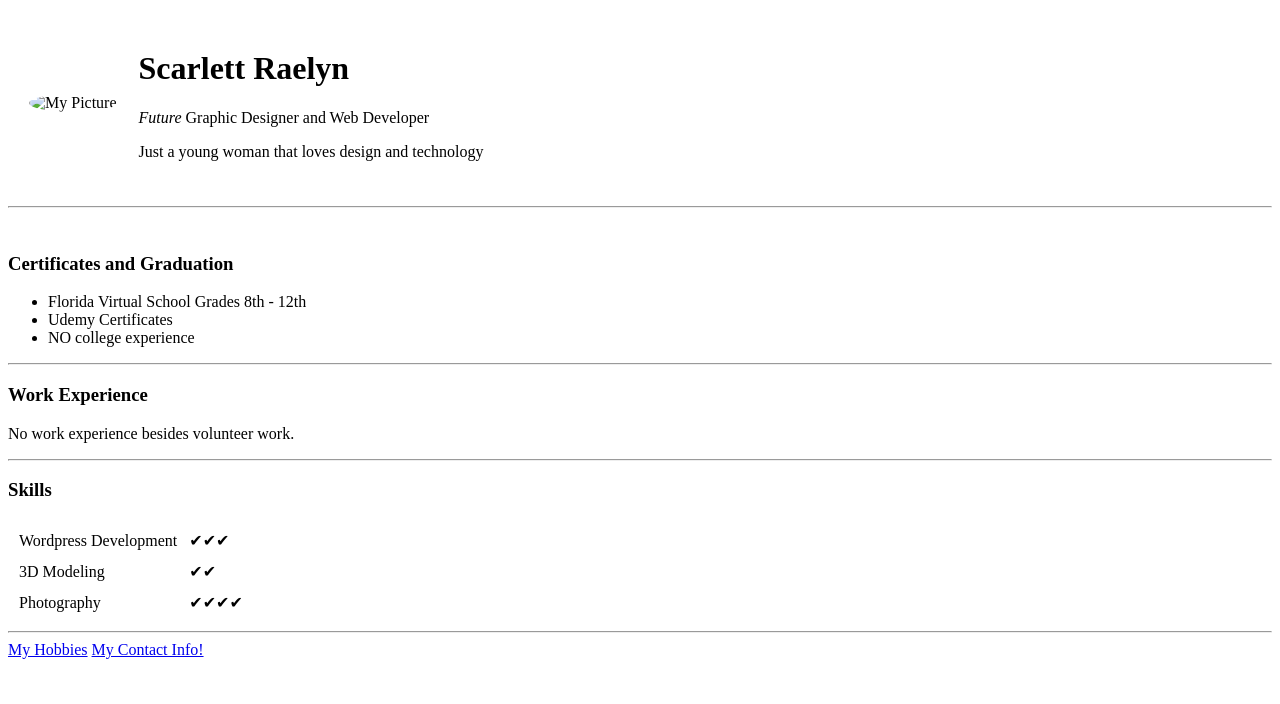
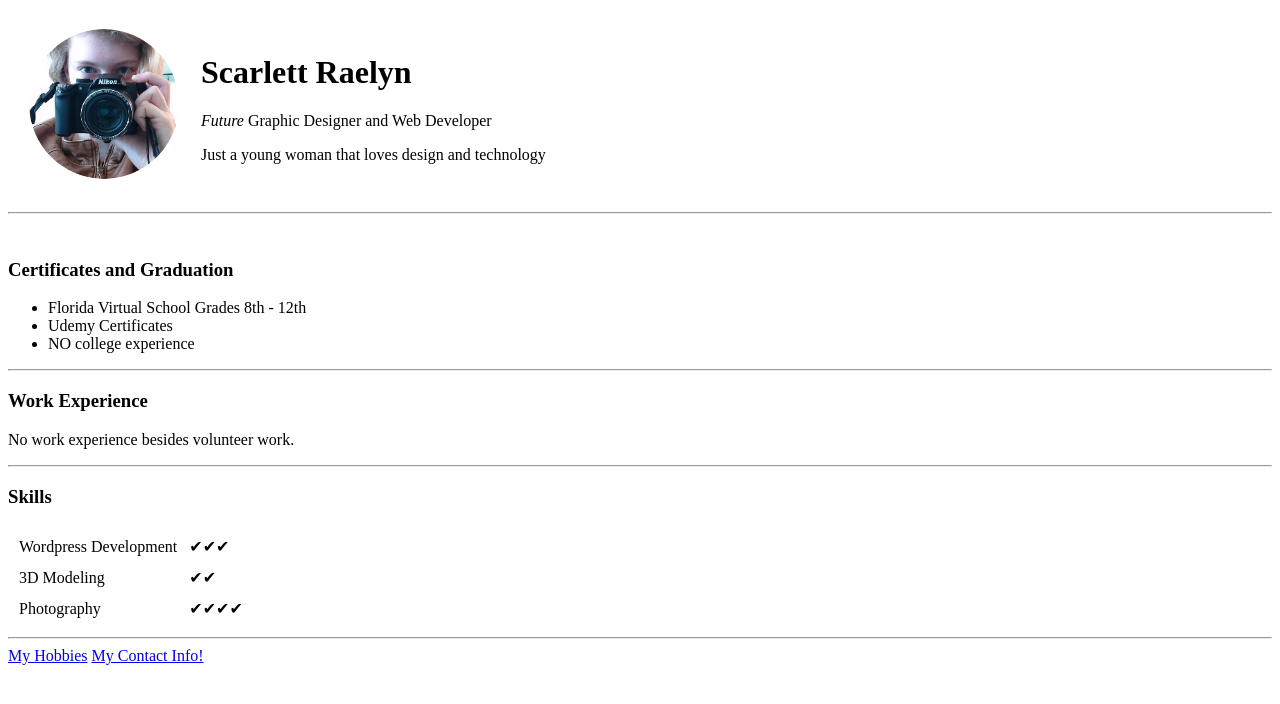
Before and after one commit to raelynscarlett/cv, a plain HTML site: page index.html in a window 1280 px wide. Drawn offline with Linux system fonts and the light colour scheme; the site is published under a folder, as on GitHub Pages, so addresses that start at the root find nothing.

Commit message:
Update index.html

```diff
--- a/index.html
+++ b/index.html
@@ -10,7 +10,7 @@
   <table cellspacing="20">
     <tr>
       <td>
-        <img src="/images/scarlettrg.png" alt="My Picture" width="150" height="150" style="border-radius:100%;">
+        <img src="images/scarlettrg.png" alt="My Picture" width="150" height="150" style="border-radius:100%;">
       <td>
         <h1>Scarlett Raelyn</h1>
         <p><em>Future</em> Graphic Designer and Web Developer</p>
```
